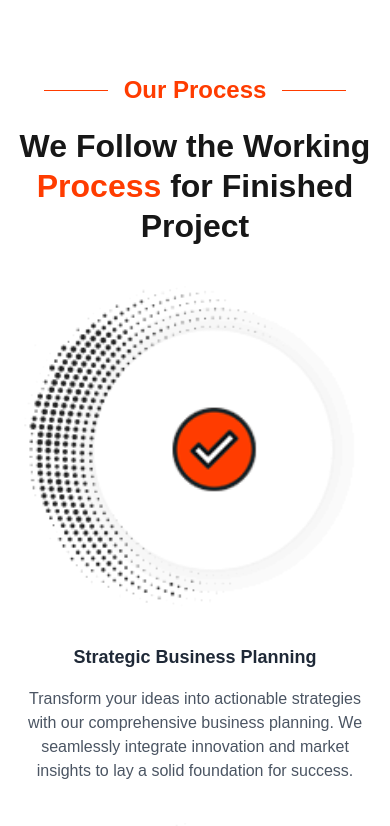
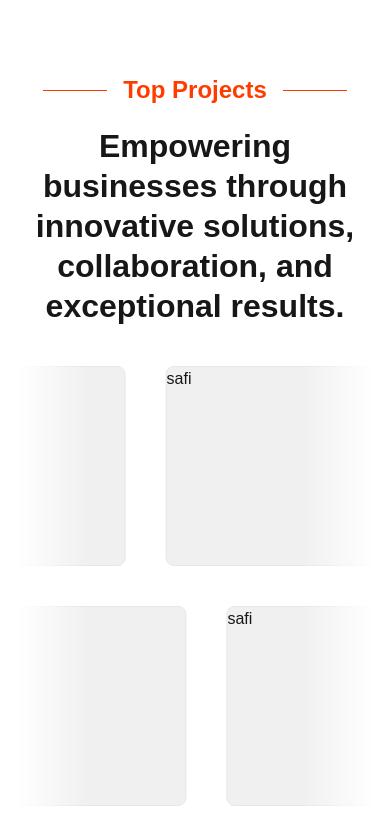
Before and after one commit to safimiazi/software_company_website, a Next.js app: page / in a window 390 px wide. Shown: the part 7020-7846 px from the top of the page. Built offline with nearby package versions, Linux system fonts and the light colour scheme.

Commit message:
added project section

```diff
--- a/src/Icons.tsx
+++ b/src/Icons.tsx
@@ -103,3 +103,10 @@ export function PhoneIcon(props: SVGProps<SVGSVGElement>) {
     <svg xmlns="http://www.w3.org/2000/svg" width="1em" height="1em" viewBox="0 0 24 24" {...props}><path fill="currentColor" d="M16 11V8h-3V6h3V3h2v3h3v2h-3v3zm3.95 10q-3.125 0-6.187-1.35T8.2 15.8t-3.85-5.55T3 4.05V3h5.9l.925 5.025l-2.85 2.875q.55.975 1.225 1.85t1.45 1.625q.725.725 1.588 1.388T13.1 17l2.9-2.9l5 1.025V21z"></path></svg>
   )
 }
+
+
+export function RightArrows(props: SVGProps<SVGSVGElement>) {
+  return (
+    <svg xmlns="http://www.w3.org/2000/svg" width="1em" height="1em" viewBox="0 0 14 14" {...props}><g fill="none" stroke="currentColor" strokeLinecap="round" strokeLinejoin="round"><path d="M4 7h6M8.5 5.5L10 7L8.5 8.5"></path><circle cx="7" cy="7" r="6.5"></circle></g></svg>
+  )
+}
--- a/src/app/globals.css
+++ b/src/app/globals.css
@@ -84,3 +84,70 @@ body {
   height: 100%;
 
 }
+
+
+/* home project show section */
+.animate-scroll {
+  animation: scroll 60s linear infinite;
+}
+
+@keyframes scroll {
+  0% {
+    transform: translateX(0%);
+  }
+  100% {
+    transform: translateX(-50%);
+  }
+}
+.animate-scroll2 {
+  animation: scroll2 60s linear infinite;
+}
+
+@keyframes scroll2 {
+  0% {
+    transform: translateX(-50%);
+  }
+  100% {
+    transform: translateX(0%);
+  }
+}
+
+.project-container {
+  position: relative;
+  width: 300px; /* Adjust as needed */
+  height: 200px; /* Adjust as needed */
+  background: #f0f0f0;
+  overflow: hidden;
+  border-radius: 8px;
+}
+
+.hover-effect-div {
+  position: absolute;
+  bottom: 0;
+  left: 0;
+  width: 100%;
+  height: 0; /* Initially hidden */
+  background: linear-gradient(to top, #FF5733, transparent);
+  transition: height 0.3s ease-in; /* Smooth height animation */
+}
+
+.project-details-button {
+  position: absolute;
+  bottom: 0; /* Start from the bottom */
+  left: 50%; /* Center horizontally */
+  transform: translate(-50%, 100%); /* Initially hidden below the container */
+  transition: transform 0.3s ease; /* Smooth animation */
+
+
+  border: none;
+
+  cursor: pointer;
+}
+
+.project-container:hover .hover-effect-div {
+  height: 100%; /* Expands to full height on hover */
+}
+
+.project-container:hover .project-details-button {
+  transform: translate(-50%, 0); /* Moves the button up into view */
+}
--- a/src/app/page.tsx
+++ b/src/app/page.tsx
@@ -4,6 +4,7 @@ import Banner from "@/components/ui/home/Banner";
 import Blog from "@/components/ui/home/Blog";
 import CaseStudies from "@/components/ui/home/CaseStudies";
 import ContactUs from "@/components/ui/home/ContactUs";
+import Projects from "@/components/ui/home/Projects";
 import Services from "@/components/ui/home/Services";
 import WorkProcess from "@/components/ui/home/WorkProcess";
 import Image from "next/image";
@@ -16,6 +17,7 @@ export default function Home() {
       <Services/>
       <Achivement/>
       <CaseStudies/>
+      <Projects/>
       <WorkProcess/>
       <Blog/>
       <ContactUs/>
--- a/src/components/ui/home/AboutUs.tsx
+++ b/src/components/ui/home/AboutUs.tsx
@@ -25,7 +25,7 @@ const AboutUs = () => {
   return (
     <section className="py-20">
       <ContentWidth>
-        <div className="flex flex-col md:flex-row gap-10 items-center justify-center">
+        <div className="flex flex-col lg:flex-row gap-10 items-center justify-center">
           {/* Image */}
           <div className="flex-shrink-0 w-full md:w-[600px]">
             <Image
--- /dev/null
+++ b/src/components/ui/home/Projects.tsx
@@ -0,0 +1,85 @@
+import ContentWidth from "@/components/shared/ContentWidth";
+import { RightArrows } from "@/Icons";
+import React from "react";
+
+const Projects = () => {
+  const projectData = Array(10).fill({ title: "safi" });
+  return (
+    <div className="py-20">
+      <ContentWidth>
+        {/* header */}
+        <div className="flex flex-col gap-10">
+          <div className="flex flex-col justify-center items-center ">
+            <h5 className="relative flex items-center justify-center text-subtitle text-brand-color mb-5">
+              <span className="before:content-[''] before:block before:w-16 before:h-px bg-brand-color mx-4"></span>
+              Top Projects
+              <span className="after:content-[''] after:block after:bg-brand-color after:w-16 after:h-px mx-4"></span>
+            </h5>
+            <h3 className="text-title max-w-[600px] text-center">
+              Empowering businesses through innovative solutions, collaboration,
+              and exceptional results.
+            </h3>
+          </div>
+          <div className="flex flex-col gap-10">
+            <div
+              className="overflow-hidden  "
+              style={{
+                maskImage:
+                  "linear-gradient(to right, transparent, black 20%, black 80%, transparent)",
+                WebkitMaskImage:
+                  "linear-gradient(to right, transparent, black 20%, black 80%, transparent)",
+              }}
+            >
+              <div className="inline-flex flex-nowrap gap-10      relative animate-scroll">
+                {projectData.map((project, index) => (
+                  <div
+                    key={index}
+                    className="h-60 w-60 rounded-md border  project-container"
+                  >
+                    {project.title}
+                    <div className=" hover-effect-div"></div>
+                    <button className="flex project-details-button items-center justify-between  rounded-full p-3 gap-2 text-white transition duration-300 ease-in-out hover:bg-brand-color-dark">
+                      View
+                      <span className="p-1  rounded-full text-white">
+                        <RightArrows />
+                      </span>
+                    </button>
+                  </div>
+                ))}
+              </div>
+            </div>
+            <div
+              className="overflow-hidden "
+              style={{
+                maskImage:
+                  "linear-gradient(to right, transparent, black 20%, black 80%, transparent)",
+                WebkitMaskImage:
+                  "linear-gradient(to right, transparent, black 20%, black 80%, transparent)",
+              }}
+            >
+              <div className="inline-flex flex-nowrap gap-10      relative animate-scroll2">
+                {projectData.map((project, index) => (
+                  <div
+                    key={index}
+                    className="h-60 w-60 rounded-md border project-container"
+                  >
+                    {project.title}
+                    <div className=" hover-effect-div"></div>
+                    <button className="flex project-details-button items-center justify-between  rounded-full p-3 gap-2 text-white transition duration-300 ease-in-out hover:bg-brand-color-dark">
+                      View
+                      <span className="p-1  rounded-full text-white">
+                        <RightArrows />
+                      </span>
+                    </button>
+                  </div>
+                ))}
+              </div>
+            </div>
+          </div>
+        </div>
+      </ContentWidth>
+    </div>
+  );
+};
+
+export default Projects;
```
